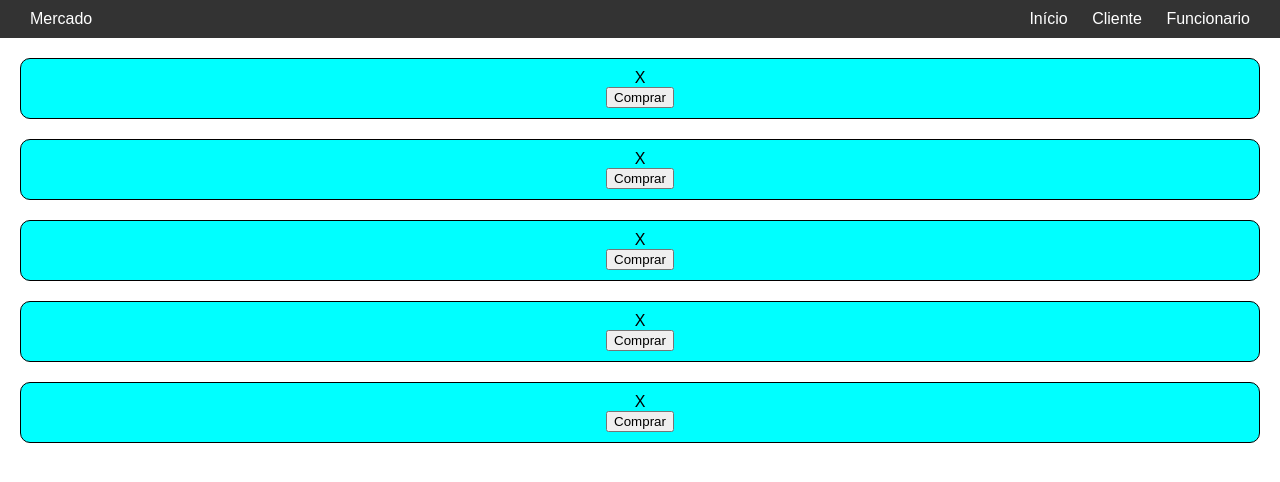
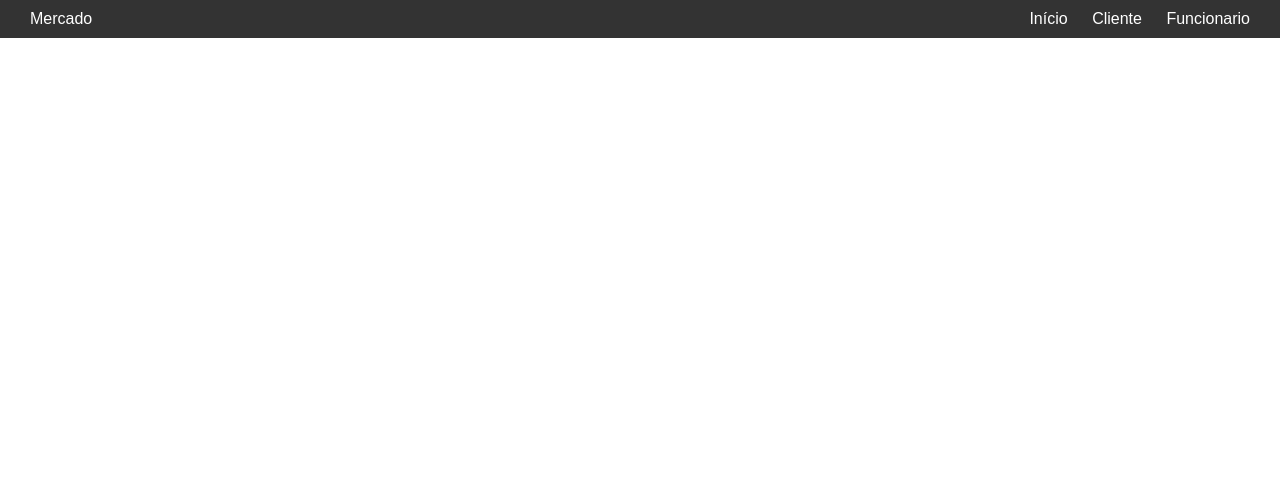
Before and after one commit to IsaqueES/Web-Project, a website: page Project/src/index.html in a window 1280 px wide. Drawn offline with Linux system fonts and the light colour scheme.

Commit message:
Atualiza rotas de login para novos arquivos HTML; remove arquivos antigos e adiciona novos estilos e scripts

```diff
--- /dev/null
+++ b/Project/script/home.js
@@ -0,0 +1,8 @@
+//LOCALSTORAGE VARS
+    var usertype = localStorage.getItem("usertype");
+    var motherdiv = document.getElementById("motherbox")
+    if(usertype==="Client" || usertype==="Employe"){
+        motherdiv.innerHTM=`
+        <h1>TESTE</h1>
+        `
+    }
--- /dev/null
+++ b/Project/script/newclient.js
@@ -0,0 +1 @@
+var usertype = localStorage.setItem("usertype","Client");
--- a/Project/src/index.html
+++ b/Project/src/index.html
@@ -4,27 +4,8 @@
     <meta charset="UTF-8" />
     <meta name="viewport" content="width=device-width, initial-scale=1.0" />
     <title>Inicio</title>
-    <style>
-      body {
-        margin: 0;
-        font-family: Arial, sans-serif;
-      }
-      .navbar {
-        background-color: #333;
-        padding: 10px 20px;
-        display: flex;
-        justify-content: space-between;
-        align-items: center;
-      }
-      .navbar a {
-        color: white;
-        text-decoration: none;
-        margin: 0 10px;
-      }
-      .navbar a:hover {
-        text-decoration: underline;
-      }
-    </style>
+    <script src="../script/home.js" defer></script>
+    <link rel="stylesheet" href="../style/style.css" />
   </head>
   <body>
     <div class="navbar">
@@ -37,75 +18,6 @@
         <a href="/loginfuncionario">Funcionario</a>
       </div>
     </div>
-    <div
-      style="
-        background-color: aqua;
-        padding: 10px;
-        margin: 20px;
-        text-align: center;
-        border-radius: 10px;
-        border: 1px solid black;
-      "
-    >
-      X
-      <br />
-      <button>Comprar</button>
-    </div>
-    <div
-      style="
-        background-color: aqua;
-        padding: 10px;
-        margin: 20px;
-        text-align: center;
-        border-radius: 10px;
-        border: 1px solid black;
-      "
-    >
-      X
-      <br />
-      <button>Comprar</button>
-    </div>
-    <div
-      style="
-        background-color: aqua;
-        padding: 10px;
-        margin: 20px;
-        text-align: center;
-        border-radius: 10px;
-        border: 1px solid black;
-      "
-    >
-      X
-      <br />
-      <button>Comprar</button>
-    </div>
-    <div
-      style="
-        background-color: aqua;
-        padding: 10px;
-        margin: 20px;
-        text-align: center;
-        border-radius: 10px;
-        border: 1px solid black;
-      "
-    >
-      X
-      <br />
-      <button>Comprar</button>
-    </div>
-    <div
-      style="
-        background-color: aqua;
-        padding: 10px;
-        margin: 20px;
-        text-align: center;
-        border-radius: 10px;
-        border: 1px solid black;
-      "
-    >
-      X
-      <br />
-      <button>Comprar</button>
-    </div>
+    <main id="motherbox"></main>
   </body>
 </html>
--- a/Project/style/style.css
+++ b/Project/style/style.css
@@ -0,0 +1,19 @@
+body {
+  margin: 0;
+  font-family: Arial, sans-serif;
+}
+.navbar {
+  background-color: #333;
+  padding: 10px 20px;
+  display: flex;
+  justify-content: space-between;
+  align-items: center;
+}
+.navbar a {
+  color: white;
+  text-decoration: none;
+  margin: 0 10px;
+}
+.navbar a:hover {
+  text-decoration: underline;
+}
--- a/package.json
+++ b/package.json
@@ -3,5 +3,6 @@
     "express": "^5.1.0",
     "pg": "^8.16.2",
     "sequelize": "^6.37.7"
-  }
+  },
+  "type":"module"
 }
```
Also changed, not shown: Project/rotes/routes.js (+9 -2 lines), Project/script/script.js (deleted, +0 -8 lines), Project/src/login/newcliente.html (renamed from Project/src/login/cliente.html, +2 -21 lines), Project/src/login/newfuncionario.html (renamed from Project/src/login/funcionario.html, +2 -22 lines), 1 other file.
